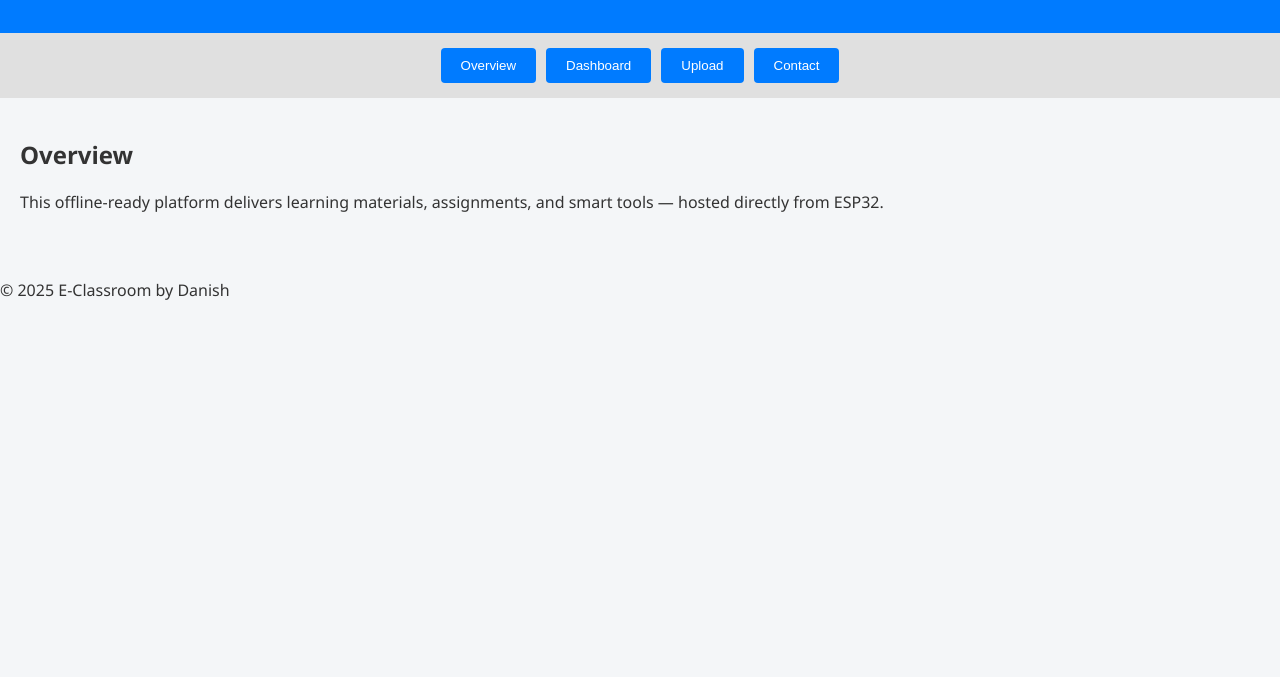
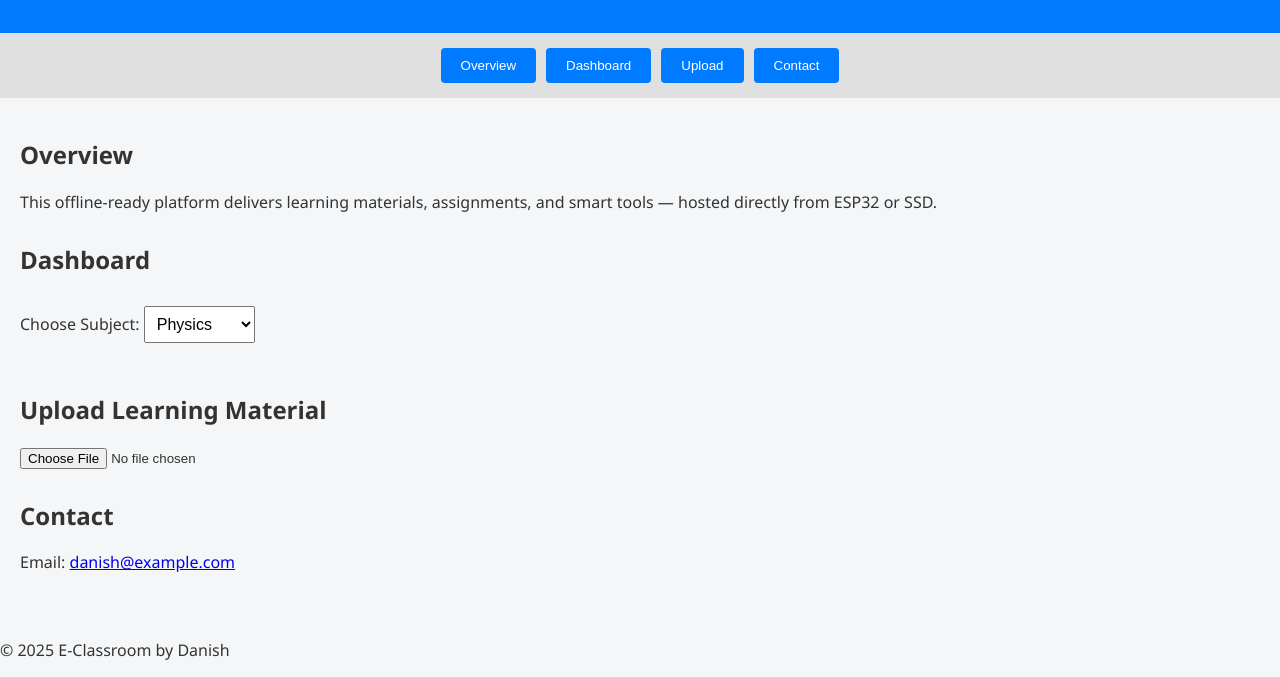
Before and after one commit to NishKing01/E-Classroom3, a plain HTML site: page index.html in a window 1280 px wide. Shown: the part 131-808 px from the top of the page. Drawn offline with Linux system fonts and the light colour scheme.

Commit message:
Update index.html

```diff
--- a/index.html
+++ b/index.html
@@ -13,19 +13,19 @@
   </header>
 
   <nav>
-    <button onclick="showSection('overview')">Overview</button>
-    <button onclick="showSection('dashboard')">Dashboard</button>
-    <button onclick="showSection('upload')">Upload</button>
-    <button onclick="showSection('contact')">Contact</button>
+    <button onclick="showSection('overview', event)">Overview</button>
+    <button onclick="showSection('dashboard', event)">Dashboard</button>
+    <button onclick="showSection('upload', event)">Upload</button>
+    <button onclick="showSection('contact', event)">Contact</button>
   </nav>
 
   <main>
-    <section id="overview">
+    <section id="overview" class="active">
       <h2>Overview</h2>
-      <p>This offline-ready platform delivers learning materials, assignments, and smart tools — hosted directly from ESP32.</p>
+      <p>This offline-ready platform delivers learning materials, assignments, and smart tools — hosted directly from ESP32 or SSD.</p>
     </section>
 
-    <section id="dashboard" style="display:none;">
+    <section id="dashboard">
       <h2>Dashboard</h2>
       <label for="subjectSelect">Choose Subject:</label>
       <select id="subjectSelect" onchange="renderDashboard()">
@@ -36,13 +36,13 @@
       <div id="dashboardContent"></div>
     </section>
 
-    <section id="upload" style="display:none;">
+    <section id="upload">
       <h2>Upload Learning Material</h2>
       <input type="file" id="fileInput" />
       <div id="previewArea"></div>
     </section>
 
-    <section id="contact" style="display:none;">
+    <section id="contact">
       <h2>Contact</h2>
       <p>Email: <a href="mailto:danish@example.com">danish@example.com</a></p>
     </section>
```
